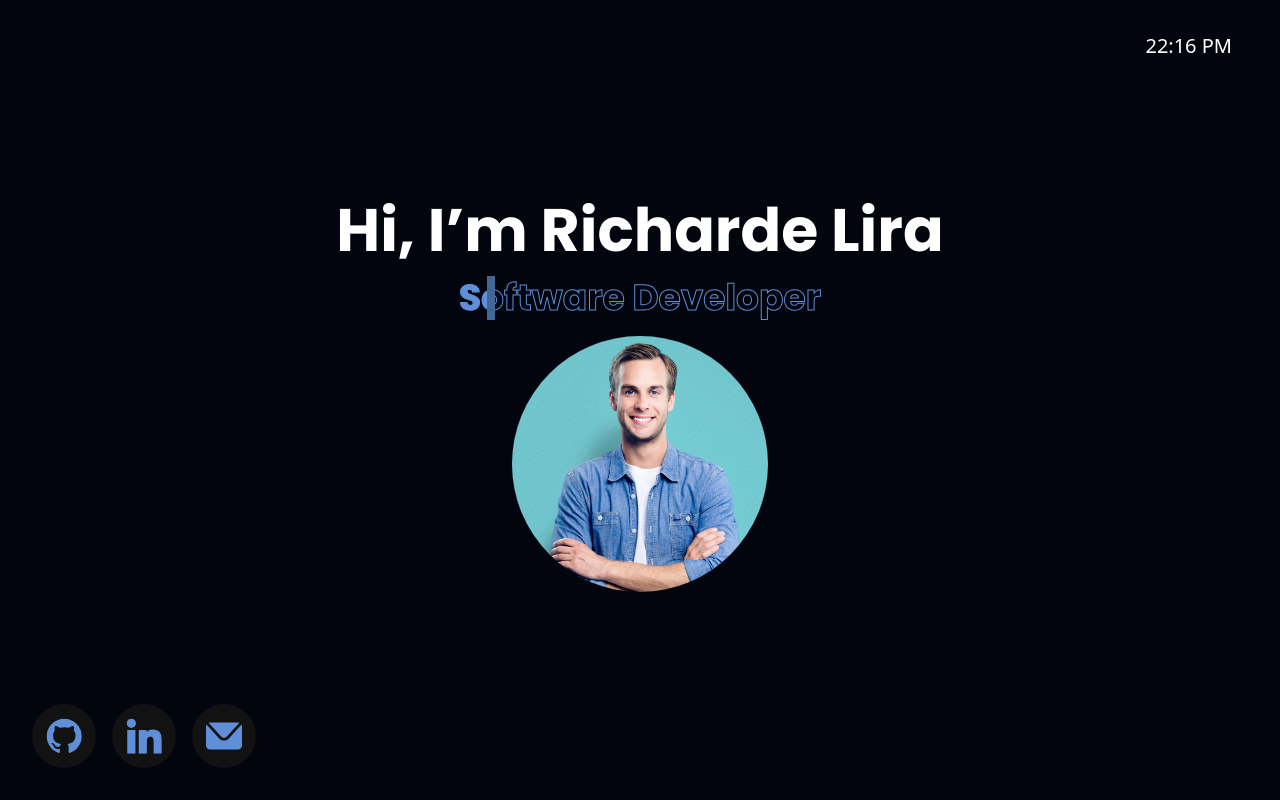
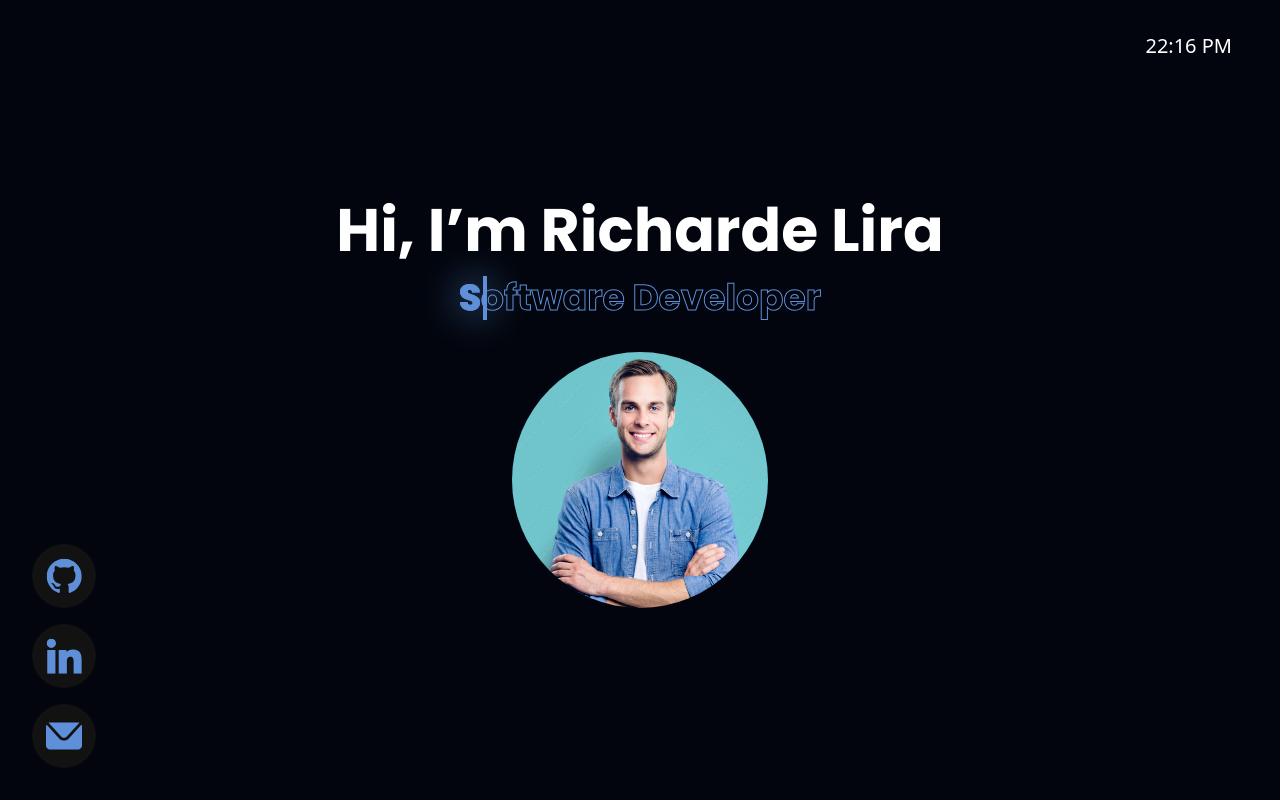
Before and after one commit to RichardeLira/PS5-dashboard-Next.js-14, a Next.js app: page / in a window 1280 px wide. Built offline with nearby package versions, Linux system fonts and the light colour scheme.

Commit message:
simplify text reveal

```diff
--- a/src/app/globals.css
+++ b/src/app/globals.css
@@ -13,7 +13,7 @@ h1, h2, span {
 
 h1 {
   /* text-6xl font-bold */
-  font-size: 3.75rem; /* 36px */
+  font-size: 3.75rem; /* 60px */
   line-height: 1;
   font-weight: 700;
 }
@@ -26,13 +26,31 @@ h2 {
 }
 
 @layer utilities {
-  .text-stroke {
-    /* TO DO: Verificar compartibilidade com navegadores */
+  .text-reveal {
+    color: transparent;
     -webkit-text-stroke: 1px #5E8FD8;
+    position: relative;
+  }
 
-    /* Opção com sombreamento */
+  .text-reveal::before {
+    content: "Software Developer";
+    position: absolute;
+    white-space: nowrap;
+    width: 0%;
+    height: 100%;
+    overflow: hidden;
+    color: #5E8FD8;
+    border-right: 4px solid #5E8FD8;
+    animation: slidein 5s ease-in-out infinite;
+  }
 
-    /* text-shadow: -1px -1px 0 #5E8FD8, 1px -1px 0 #5E8FD8, -1px 1px 0 #5E8FD8, 1px 1px 0 #5E8FD8;
-    color: #02050D; */
+  @keyframes slidein {
+    0%, 100% {
+      width: 0%;
+      filter: drop-shadow(0 0 20px #5E8FD8);
+    }
+    50% {
+      width: 102%;
+    }
   }
 }
--- a/src/app/home/_components/text-reveal.tsx
+++ /dev/null
@@ -1,17 +0,0 @@
-interface TextRevealProps {
-  text: string
-}
-
-export default function TextReveal({ text }: TextRevealProps) {
-  return (
-    <div className="relative">
-      <div className="absolute h-full overflow-hidden animate-pulseWidth">
-        <div className="relative">
-          <h2 className="text-blue-500 text-nowrap">{text}</h2>
-          <div className="absolute right-0 top-0 w-2 h-full bg-blue-600" />
-        </div>
-      </div>
-      <h2 className="text-stroke text-transparent">{text}</h2>
-    </div>
-  )
-}
--- a/src/app/home/index.tsx
+++ b/src/app/home/index.tsx
@@ -1,5 +1,4 @@
 import SocialMediaButton from './_components/social-media-button'
-import TextReveal from './_components/text-reveal'
 import persona from '@/assets/img/persona.jpg'
 import Image from 'next/image'
 
@@ -12,9 +11,11 @@ export default function Home() {
         {getCurrentTime()}
       </div>
 
-      <div className="absolute w-full flex flex-col gap-4 items-center top-1/4">
-        <h1>Hi, I’m Richarde Lira</h1>
-        <TextReveal text="Software Developer" />
+      <div className="absolute w-full flex flex-col gap-8 items-center top-1/4">
+        <div className="flex items-center flex-col gap-4">
+          <h1>Hi, I’m Richarde Lira</h1>
+          <h2 className="text-reveal">Software Developer</h2>
+        </div>
 
         <Image
           src={persona}
@@ -25,7 +26,7 @@ export default function Home() {
         />
       </div>
 
-      <div className="absolute left-8 flex gap-4 bottom-8">
+      <div className="absolute left-8 flex flex-col gap-4 bottom-8">
         <SocialMediaButton
           type="social"
           platform="github"
```
